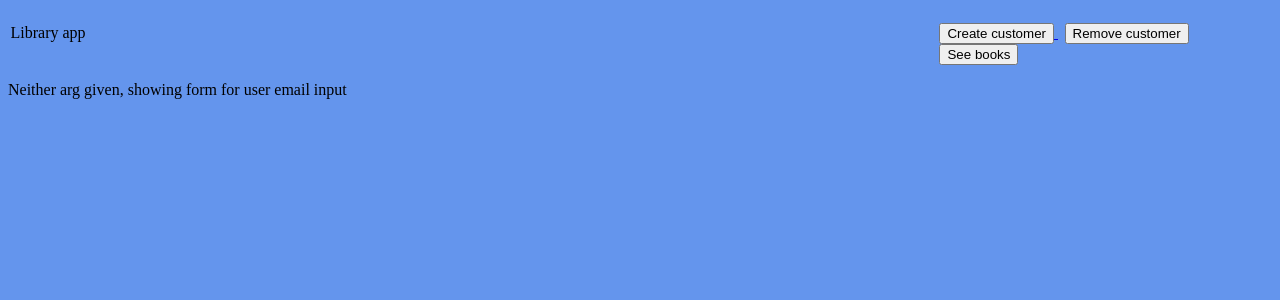
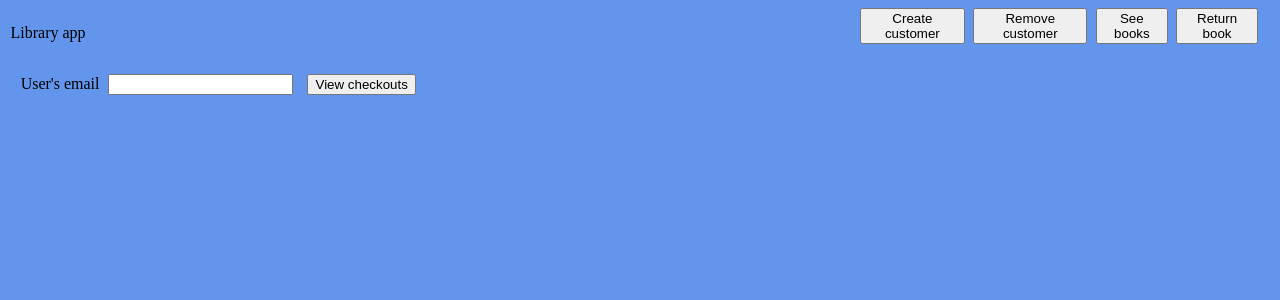
Before and after one commit to samgido/ksu-cis560-project-app, a Flask app: page /return_book/ in a window 1280 px wide. Shown: the top 300 px of the page. Run offline with Flask 3, Linux system fonts and the light colour scheme; parts of the project's set-up code (start-up, migrations or seed data) failed here and were passed over.

Commit message:
add return book nav button and style

```diff
--- a/main.py
+++ b/main.py
@@ -113,7 +113,7 @@ def return_book():
         return render_template('book_loaners.html', book_id=book_id, users=users)
 
     if email is None and book_id is None:
-        return utils.render_success_failure("Neither arg given, showing form for user email input")
+        return render_template('get_user.html')
 
     return utils.render_success_failure(error or "Book returned successfully")
 
--- a/static/style.css
+++ b/static/style.css
@@ -16,11 +16,15 @@ input {
 	align-items: baseline;
 }
 
-.header_nav_buttons_div {
+.header_div {
 	display: flex;
 	justify-content: space-between;
 	align-items: baseline;
 	margin: 0% 0.8% 0% 0.2%;
+}
+
+.header_nav_buttons_div {
+	display: flex;
 }
 
 .form div {
--- a/templates/base.html
+++ b/templates/base.html
@@ -7,10 +7,10 @@
 </head>
 <body>
 	<header>
-		<div class="header_nav_buttons_div">
+		<div class="header_div">
 			<p> Library app </p>
 
-			<div>
+			<div class="header_nav_buttons_div">
 			<a href="{{ url_for('create_customer') }}">
 				<button>
 					Create customer
@@ -26,6 +26,11 @@
 					See books
 				</button>
 			</a>
+			<a href="{{ url_for('return_book') }}">
+				<button>
+					Return book
+				</button>
+			</a>
 			</div>
 		</div>
 	</header>
--- /dev/null
+++ b/templates/get_user.html
@@ -0,0 +1,11 @@
+{% extends 'base.html' %}
+{% block content %}
+
+<form method="GET">
+	<label>User's email</label>
+	<input type="text" name="email">
+
+	<input type="submit" value="View checkouts">
+</form>
+
+{% endblock %}
```
